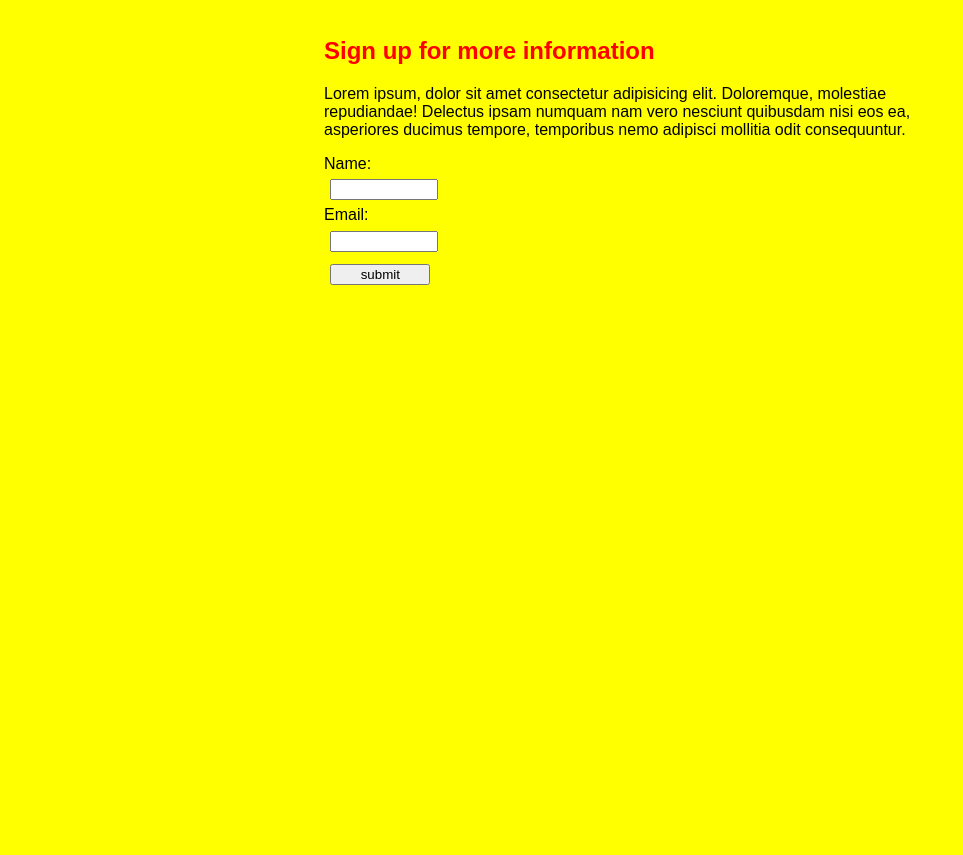
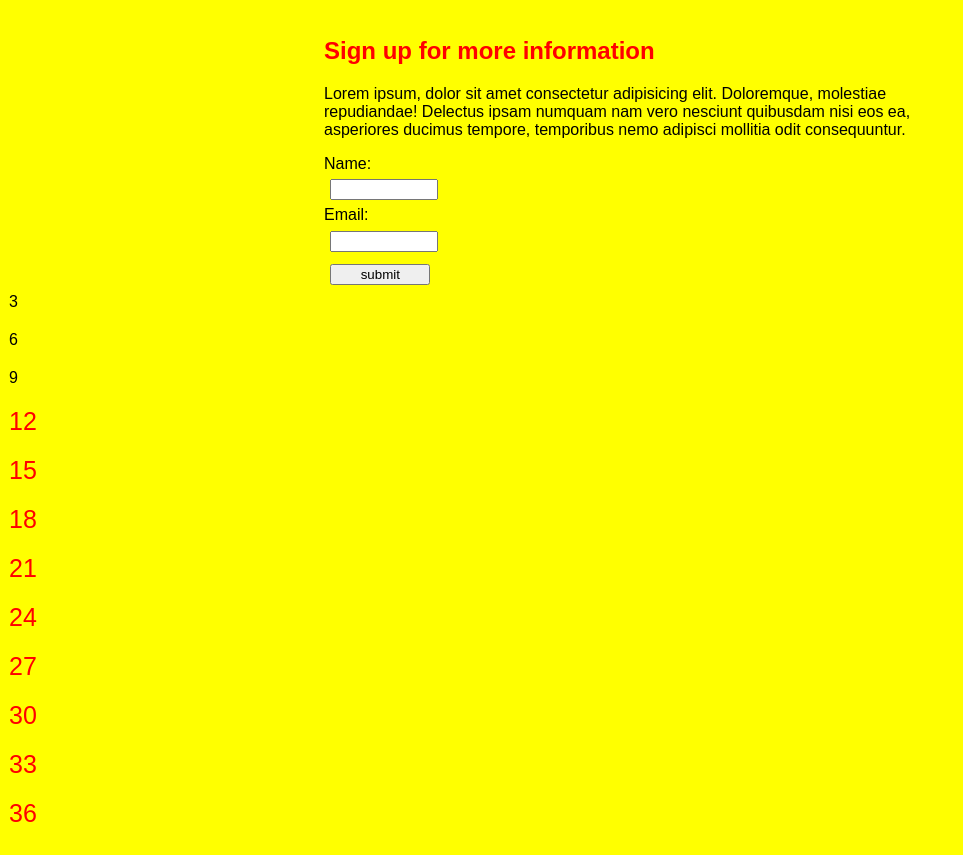
Before and after one commit to henry-salliss/qawebcourse2, a plain HTML site: page htmlcss/index.html in a window 1280 px wide. Shown: the part 961-1816 px from the top of the page, without its empty margins (0-963 px from the left). Before the commit the page ends 1261 px from the top, so only its background shows below. Drawn offline with Linux system fonts and the light colour scheme.

Commit message:
completed DOM lab

```diff
--- a/htmlcss/css/styles.css
+++ b/htmlcss/css/styles.css
@@ -100,3 +100,8 @@ input{
 	width: 100px;
 	margin: 1%;
 }
+
+.bigNumber{
+	font-size: 25px;
+	color: red;
+}
--- a/htmlcss/index.html
+++ b/htmlcss/index.html
@@ -5,7 +5,7 @@
     <link rel="stylesheet" href="css/styles.css">
     <meta charset="utf-8">
     <title>Private Aviation</title>
-	<script src="script.js"></script>
+	<script src="script.js" defer></script>
 </head>
 
 <body>
@@ -137,6 +137,8 @@
 </section>
 
 
+<div id="divNames"></div>
+
 
 </body>
 
--- a/htmlcss/script.js
+++ b/htmlcss/script.js
@@ -1,3 +1,7 @@
+const div = document.getElementById('divNames')
+
+// lab 2
+
 // const answer = prompt('would you like to save?');
 
 // let save;
@@ -8,6 +12,9 @@
 //     secondAnswer.toLowerCase() === 'yes' ? save = false : save = true;
 // }
 // console.log(save)
+
+// lab 3
+
 const days = ['sunday', 'monday', 'tuesday', 'wednesday', 'thursday', 'friday', 'saturday']
 const today = new Date().getDay();
 console.log(days[today])
@@ -30,6 +37,7 @@ for(let i = 0; i <= 100; i++){
 
 console.log(oddNumbers)
 
+// lab 4
 
 const multiplicationTable = (value, maxValue) => {
     const results = []
@@ -42,17 +50,45 @@ const multiplicationTable = (value, maxValue) => {
     return results
 }
 
-const results = multiplicationTable(5, 12)
+const results = multiplicationTable(3, 12)
 console.log(results)
+results.map(result => {
+    const item = document.createElement('td')
+    item.innerHTML = result;
+    div.appendChild(item)
+    const br = document.createElement('br')
+    div.appendChild(br)
+})
+
+console.log(div)
+
+// lab 4 and 5
+
+// const getNames = () => {
+//     const names = ['henry', 'tobi', 'molly', 'annabel', 'rosie']
+//     const ages = [21,21,21,24,27]
+//     let result = ''
+//     for(let i = 0; i < names.length; i++){
+//         result += `${names[i]} `;
+
+//         div.innerHTML = names;
+//     }
+
+//     return result;
+// }
+
+// const names = getNames();
 
 
-const getNames = () => {
-    const names = ['henry', 'tobi', 'molly', 'annabel', 'rosie']
-    const ages = [21,21,21,24,27]
 
-    for(let i = 0; i < names.length; i++){
-        console.log(`${names[i]} is ${ages[i]} years old`)
-    }
+
+const bigNumbers = () => {
+    const numbers = document.querySelectorAll('td')
+    // numbers.map(number => console.log(number))
+    numbers.forEach(number => {
+        if(+(number.innerText > 10))
+        number.classList.add('bigNumber')
+    })
 }
 
-getNames();
+bigNumbers();
```
